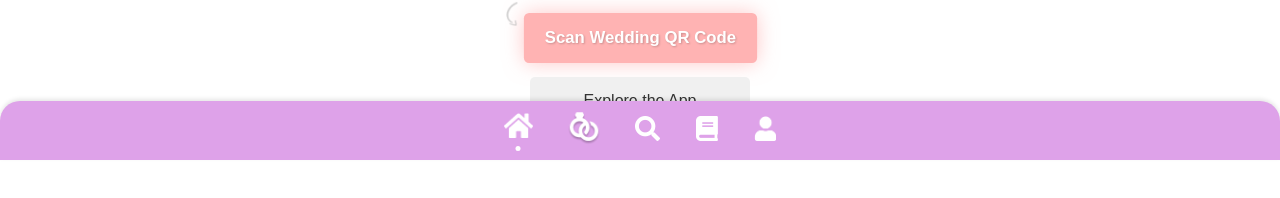
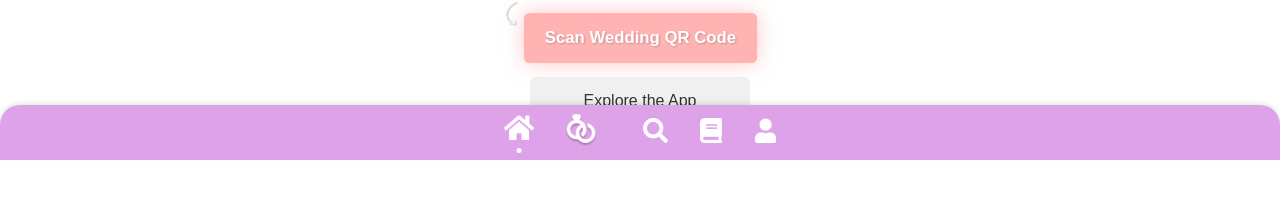
Before and after one commit to sb-haz/mwm-frontend, a Next.js app: page /home in a window 1280 px wide. Shown: the part 640-838 px from the top of the page. Built offline with nearby package versions, Linux system fonts and the light colour scheme.

Commit message:
style: Update footer icon spacing and add margin to footer-icon-space

```diff
--- a/app/styles/footer.css
+++ b/app/styles/footer.css
@@ -3,7 +3,7 @@
     bottom: 0;
     left: 0;
     width: 100%;
-    padding: 12px 0;
+    padding: 10px 0;
     display: flex;
     justify-content: space-around;
     align-items: center;
@@ -26,7 +26,8 @@
 .footer-icon {
     height: 25px;
     width: auto;
-    margin: 0 18px;
+    /* icon spacing */
+    margin: 0 16px;
     position: relative;
 }
 
@@ -64,3 +65,7 @@
         transform: scale(1.10);
     }
 }
+
+.footer-icon-space {
+    margin-left: 15px;
+}
--- a/components/Footer.tsx
+++ b/components/Footer.tsx
@@ -24,6 +24,10 @@ const Footer: React.FC<FooterProps> = ({ activePage }) => {
             {activePage !== 'live' && <div className="white-circle"></div>}
           </div>
         </Link>
+
+        <div className="footer-icon-space">
+        </div>
+
         <Link href="marketplace">
           <div className="footer-icon-wrapper">
             <img src="/footer-search.png" className={`footer-icon ${activePage === 'marketplace' ? 'active' : ''}`} />
```
